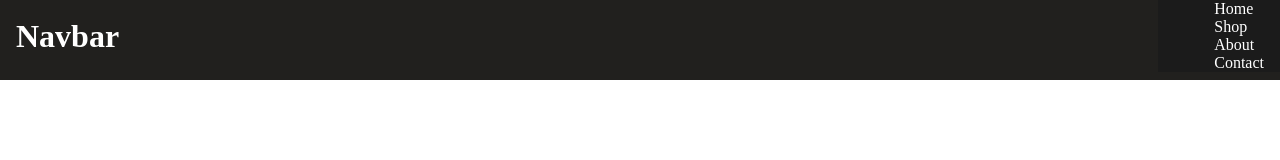
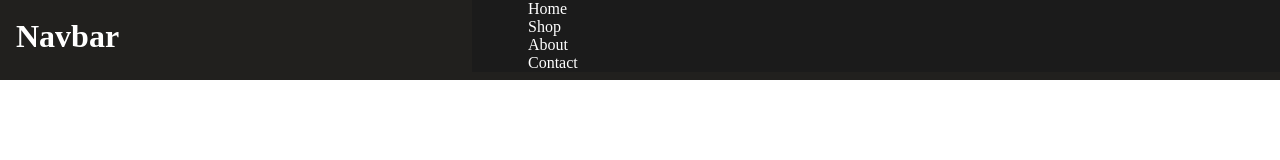
Before and after one commit to Noast07/01-N, a plain HTML site: page index.html in a window 1280 px wide. Drawn offline with Linux system fonts and the light colour scheme.

Commit message:
fixed error on styles.css - semicolon error.

```diff
--- a/style.css
+++ b/style.css
@@ -35,6 +35,6 @@ a,h1 {
     flex-direction: column;
     top: 80px;
     height: 100%;
-    width: 60%:
+    width: 60%;
     transform: 03s;
 }
```
